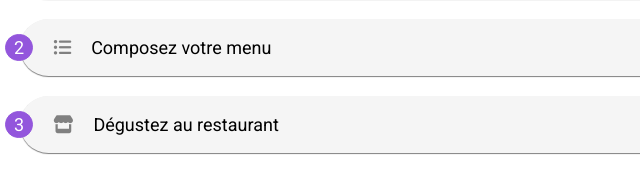
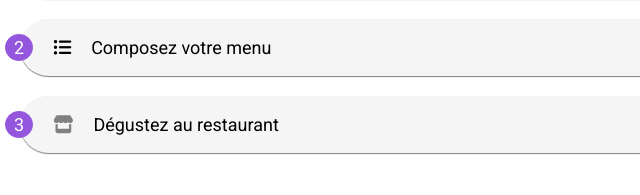
Before and after one commit to carobo2610/Projet-P3, a plain HTML site: page index.html in a window 1280 px wide. Shown: the part 450-645 px from the top of the page, 0-640 px from the left. Drawn offline with Linux system fonts and the light colour scheme; a web font is replaced by a local one.

Commit message:
modifications de l'icone du fonctionnement

```diff
--- a/index.html
+++ b/index.html
@@ -56,7 +56,7 @@
                 </div>
                 <div class="fonctionnement__step">
                     <div class=fonctionnement__number>2</div>
-                    <div class="fonctionnement__i"><i class="fa-solid fa-list-ul"></i></div>
+                    <div class="fonctionnement__i"><i class="fa-solid fa-list-dots"></i></div>
                     <p class="fonctionnement__text">Composez votre menu </p>
                 </div>
                 <div class="fonctionnement__step">
```
